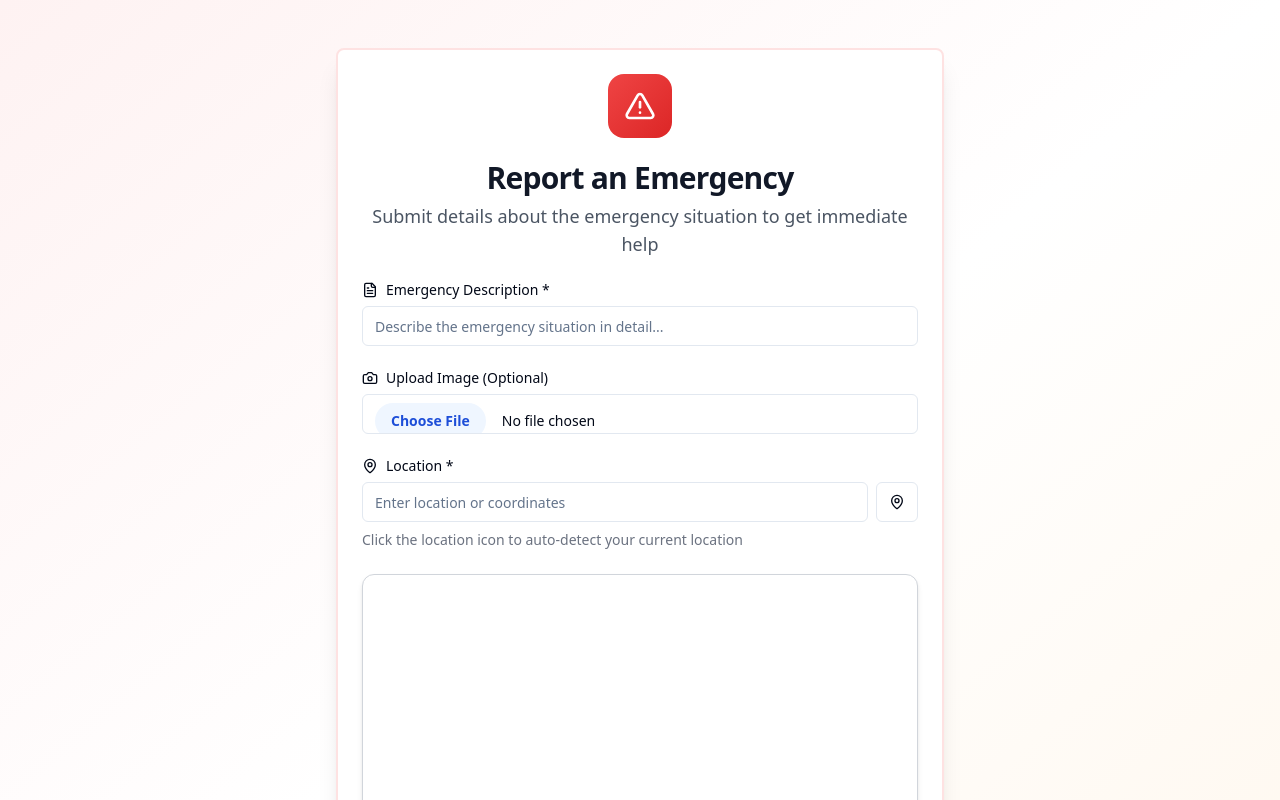
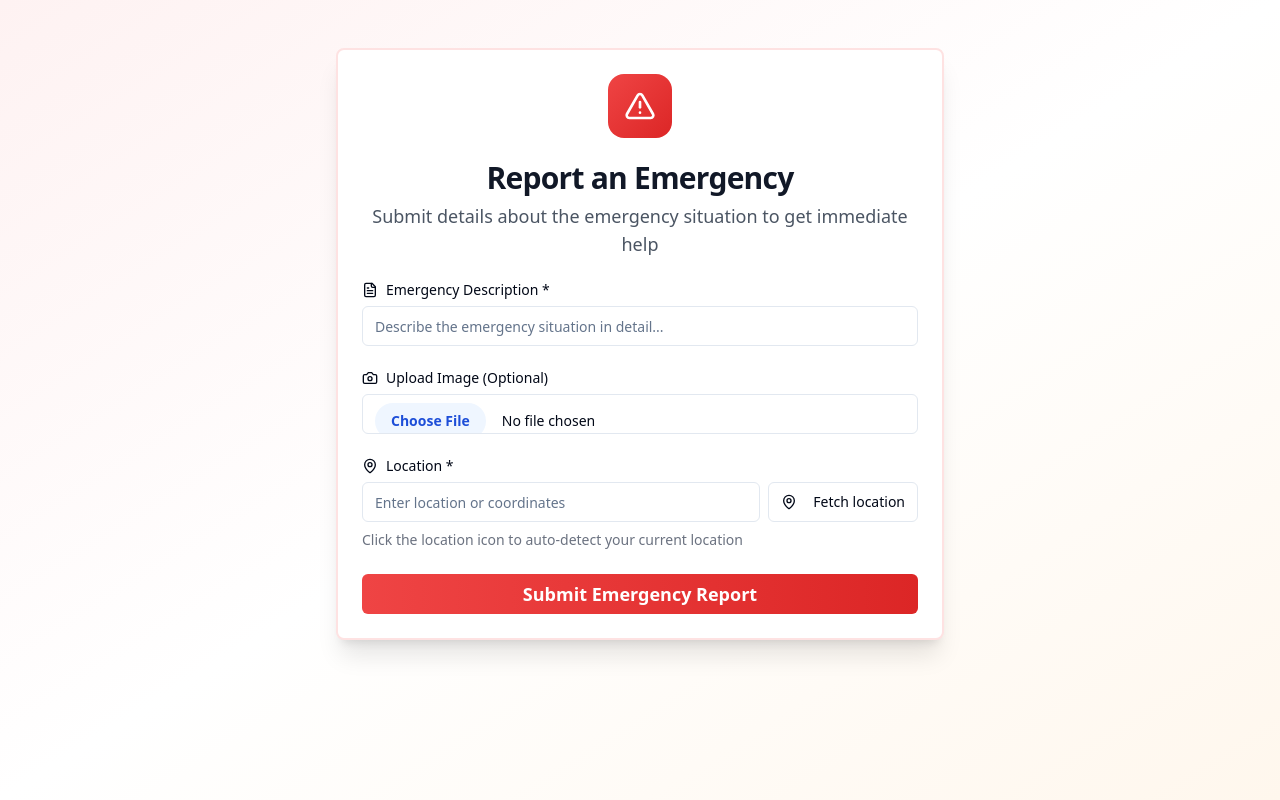
Before and after one commit to shubhamk0205/Aasrah-Hackathon, a React (Vite) app in the folder Frontend/: page /report in a window 1280 px wide. Shown: the top 800 px of the page. Built offline with nearby package versions, Linux system fonts and the light colour scheme.

Commit message:
map ko fix kr dia benstokes!!!!

```diff
--- a/Frontend/src/pages/Report.tsx
+++ b/Frontend/src/pages/Report.tsx
@@ -239,8 +239,19 @@ const Report = () => {
                       onClick={handleFetchLocation}
                       variant="outline"
                       className="px-3"
+                      disabled={isLocating}
                     >
-                      <MapPin className="w-4 h-4" />
+                      {isLocating ? (
+                        <>
+                          <span className="animate-spin rounded-full h-4 w-4 border-b-2 border-blue-500 mr-2"></span>
+                          Fetching...
+                        </>
+                      ) : (
+                        <>
+                          <MapPin className="w-4 h-4 mr-2" />
+                          Fetch location
+                        </>
+                      )}
                     </Button>
                   </div>
                   <p className="text-sm text-gray-500">
@@ -248,6 +259,7 @@ const Report = () => {
                   </p>
                 </div>
 
+                {position && (
                   <div className="w-full flex justify-center mt-2 mb-2">
                     <div className="w-full max-w-2xl rounded-xl overflow-hidden border border-gray-300 shadow-md bg-white relative">
                       {isLoading && (
@@ -261,6 +273,7 @@ const Report = () => {
                       />
                     </div>
                   </div>
+                )}
 
                 <Button
                   type="submit"
```
Lines whose indentation alone changed are shown as unchanged.
